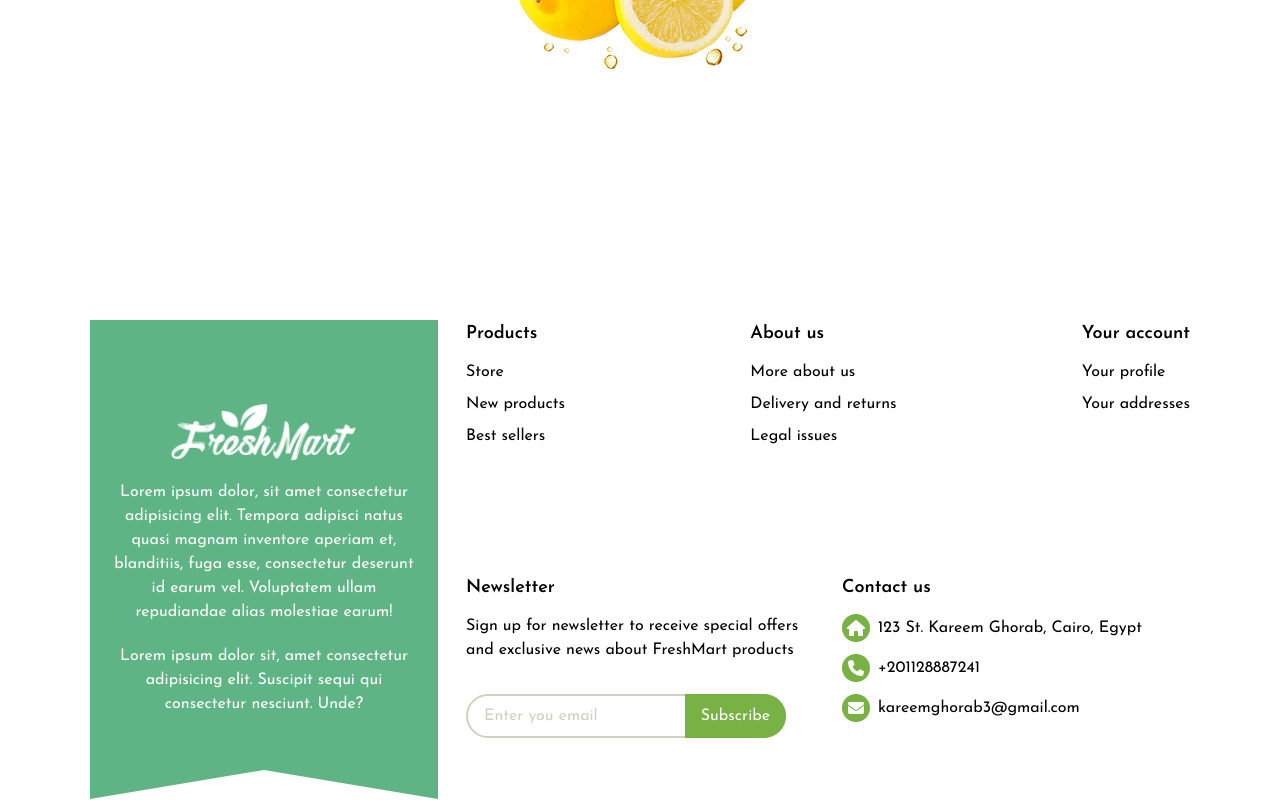
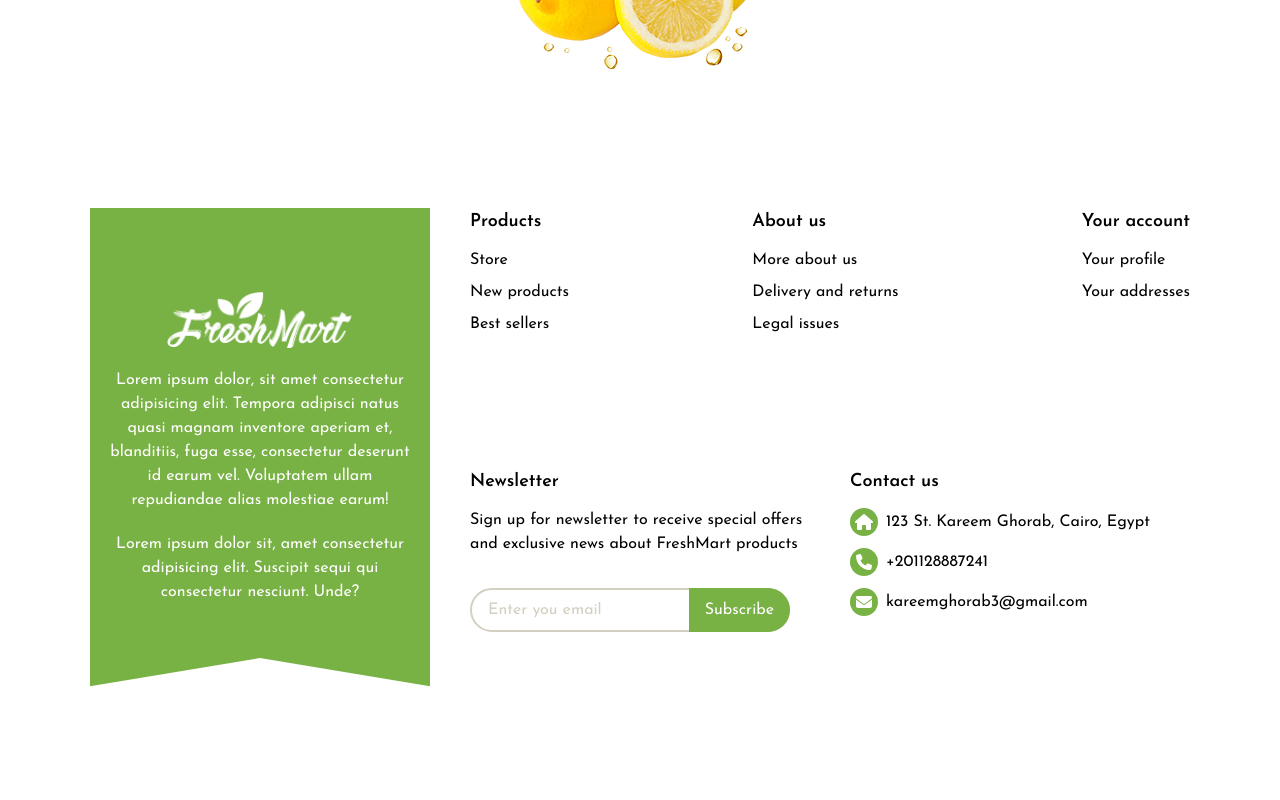
Before and after one commit to KareemGhorab/FreshMart, a Next.js app: page /about in a window 1280 px wide. Shown: the part 1736-2536 px from the top of the page. After the commit the page ends 2440 px from the top, so only its background shows below. Built offline with nearby package versions, Linux system fonts and the light colour scheme.

Commit message:
Changed footer color, spacing and shine

```diff
--- a/components/navigation/footer/footer.module.scss
+++ b/components/navigation/footer/footer.module.scss
@@ -1,12 +1,12 @@
 .footer {
-	@apply grid grid-cols-3 grid-rows-2 h-footer max-w-footer gap-7;
+	@apply grid grid-cols-3 grid-rows-2 h-footer max-w-footer gap-10;
 
 	h4 {
 		@apply text-lg font-semibold mb-3;
 	}
 
 	&__badge {
-		@apply bg-app-600 px-5 col-start-1 col-span-1 row-span-full flex flex-col justify-center items-center gap-5 text-center text-white;
+		@apply bg-app-400 px-5 col-start-1 col-span-1 row-span-full flex flex-col justify-center items-center gap-5 text-center text-white;
 	}
 
 	&__contact {
--- a/components/navigation/footer/footer.tsx
+++ b/components/navigation/footer/footer.tsx
@@ -8,13 +8,14 @@ import styles from './footer.module.scss'
 
 const Footer: React.FC = (): JSX.Element => (
 	<>
-		<div className='my-80' />
+		<div className='my-52' />
 		<footer className={clsx(styles.footer, 'mx-auto')}>
 			<FooterBadge />
 			<FooterNav />
 			<FooterNewsletter />
 			<FooterContact />
 		</footer>
+		<div className='my-4'></div>
 	</>
 )
 
--- a/components/ui/shiny-container/shiny-container.module.scss
+++ b/components/ui/shiny-container/shiny-container.module.scss
@@ -3,7 +3,7 @@
 			after:content-[''] hover:after:top-[135%] hover:after:-right-[80%];
 
 	&:after {
-		@apply bg-white h-4/5 w-[150%] bg-opacity-10 absolute transition-all duration-200 ease-linear
+		@apply bg-white h-4/5 w-[150%] bg-opacity-10 absolute transition-all duration-300 ease-linear
 				-top-[75%] right-[32%] -translate-y-1/2 -skew-y-[50deg];
 	}
 }
```
